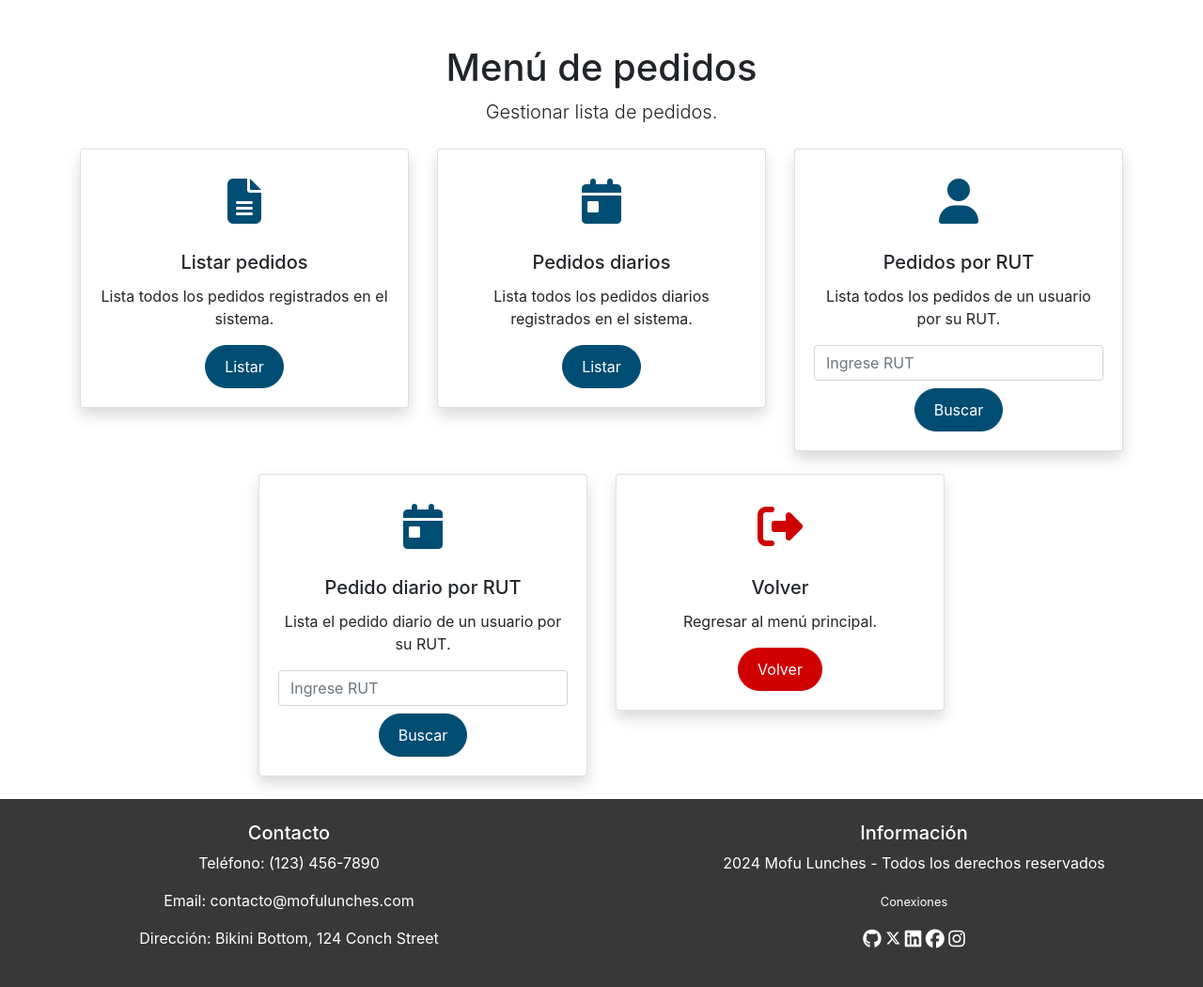
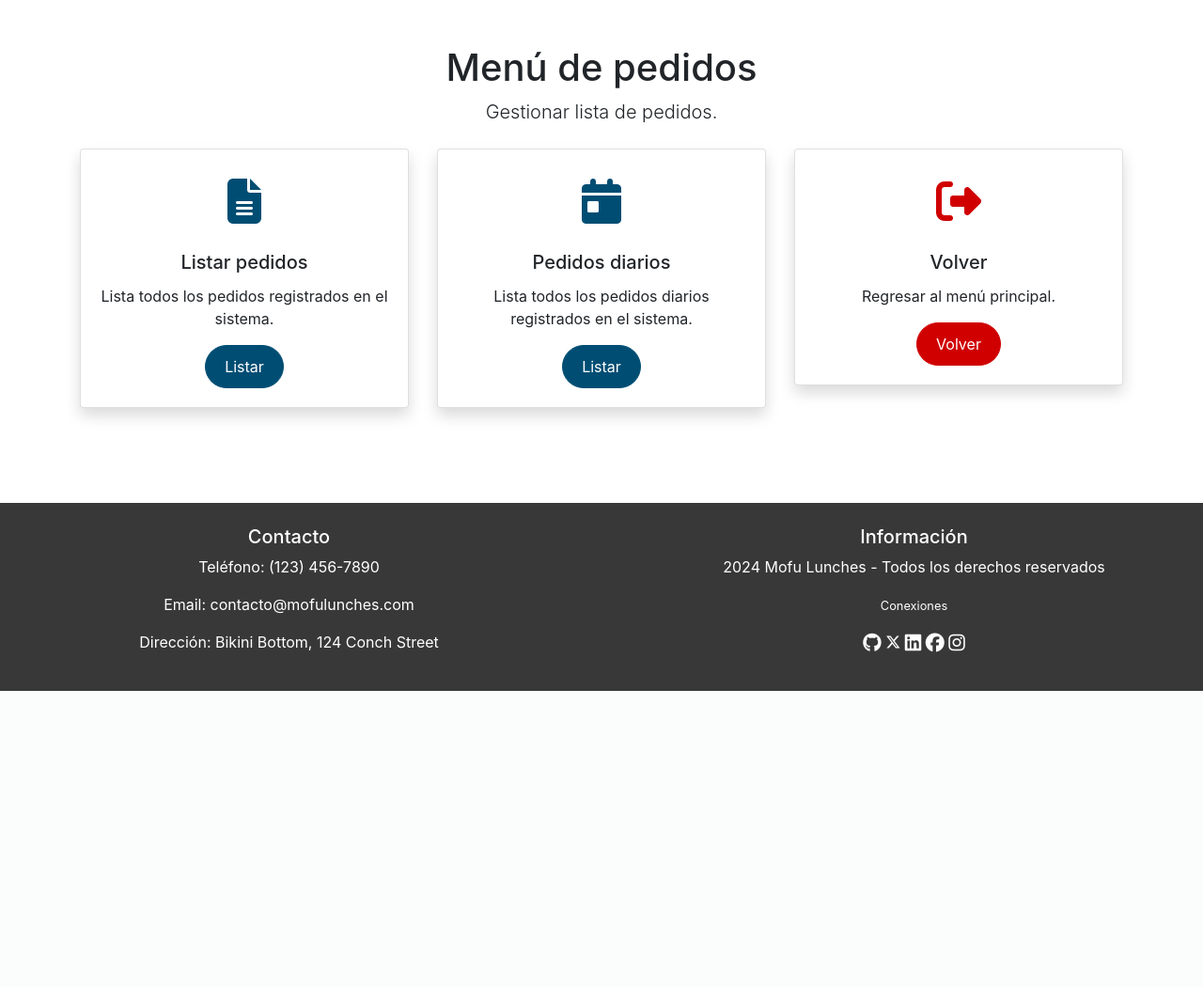
Before and after one commit to AstronautMarkus/MofuLunches-Web, a Flask app: template mofulunches-web/app/templates/cocineros/pedidos/pedidos-menu.html in a window 1280 px wide. Shown: the part 65-1115 px from the top of the page at 94% size. After the commit the page ends 800 px from the top, so only its background shows below. Run offline with Flask 3, Linux system fonts and the light colour scheme; the template is opened without the code that fills it, so the values that code supplies are empty; some libraries are stand-ins or nearby versions; some web fonts are replaced.

Commit message:
refactor: remove redundant RUT search forms from pedidos-menu template

```diff
--- a/mofulunches-web/app/templates/cocineros/pedidos/pedidos-menu.html
+++ b/mofulunches-web/app/templates/cocineros/pedidos/pedidos-menu.html
@@ -40,39 +40,7 @@
             </div>
         </div>
 
-        <div class="col-md-4 mb-4" data-aos="fade-up" data-aos-delay="300">
-            <div class="card dashboard-card shadow text-center">
-                <div class="card-body">
-                    <div class="card-icon item-primary mb-3">
-                        <i class="fa-solid fa-user"></i>
-                    </div>
-                    <h5 class="card-title">Pedidos por RUT</h5>
-                    <p class="card-text">Lista todos los pedidos de un usuario por su RUT.</p>
-                    <form action="{{ url_for('cocineros.pedidos_por_rut', rut='') }}" method="get">
-                        <input type="text" name="rut" placeholder="Ingrese RUT" class="form-control mb-2">
-                        <button type="submit" class="btn btn-primary btn-custom">Buscar</button>
-                    </form>
-                </div>
-            </div>
-        </div>
-
         <div class="col-md-4 mb-4" data-aos="fade-up" data-aos-delay="400">
-            <div class="card dashboard-card shadow text-center">
-                <div class="card-body">
-                    <div class="card-icon item-primary mb-3">
-                        <i class="fa-solid fa-calendar-day"></i>
-                    </div>
-                    <h5 class="card-title">Pedido diario por RUT</h5>
-                    <p class="card-text">Lista el pedido diario de un usuario por su RUT.</p>
-                    <form action="{{ url_for('cocineros.pedidos_diarios_por_rut', rut='') }}" method="get">
-                        <input type="text" name="rut" placeholder="Ingrese RUT" class="form-control mb-2">
-                        <button type="submit" class="btn btn-primary btn-custom">Buscar</button>
-                    </form>
-                </div>
-            </div>
-        </div>
-
-        <div class="col-md-4 mb-4" data-aos="fade-up" data-aos-delay="500">
             <div class="card dashboard-card shadow text-center">
                 <div class="card-body">
                     <div class="card-icon item-danger mb-3">
```
